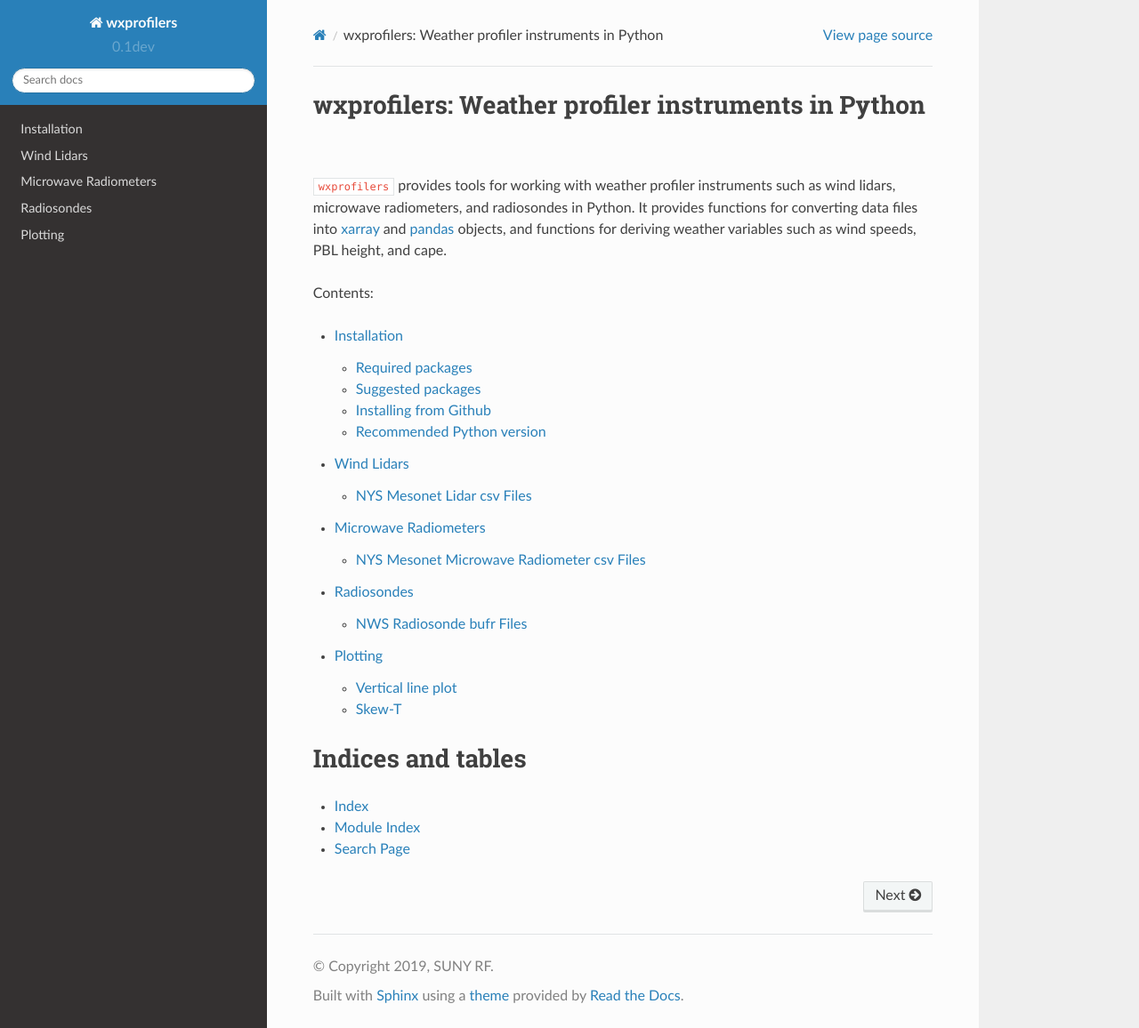
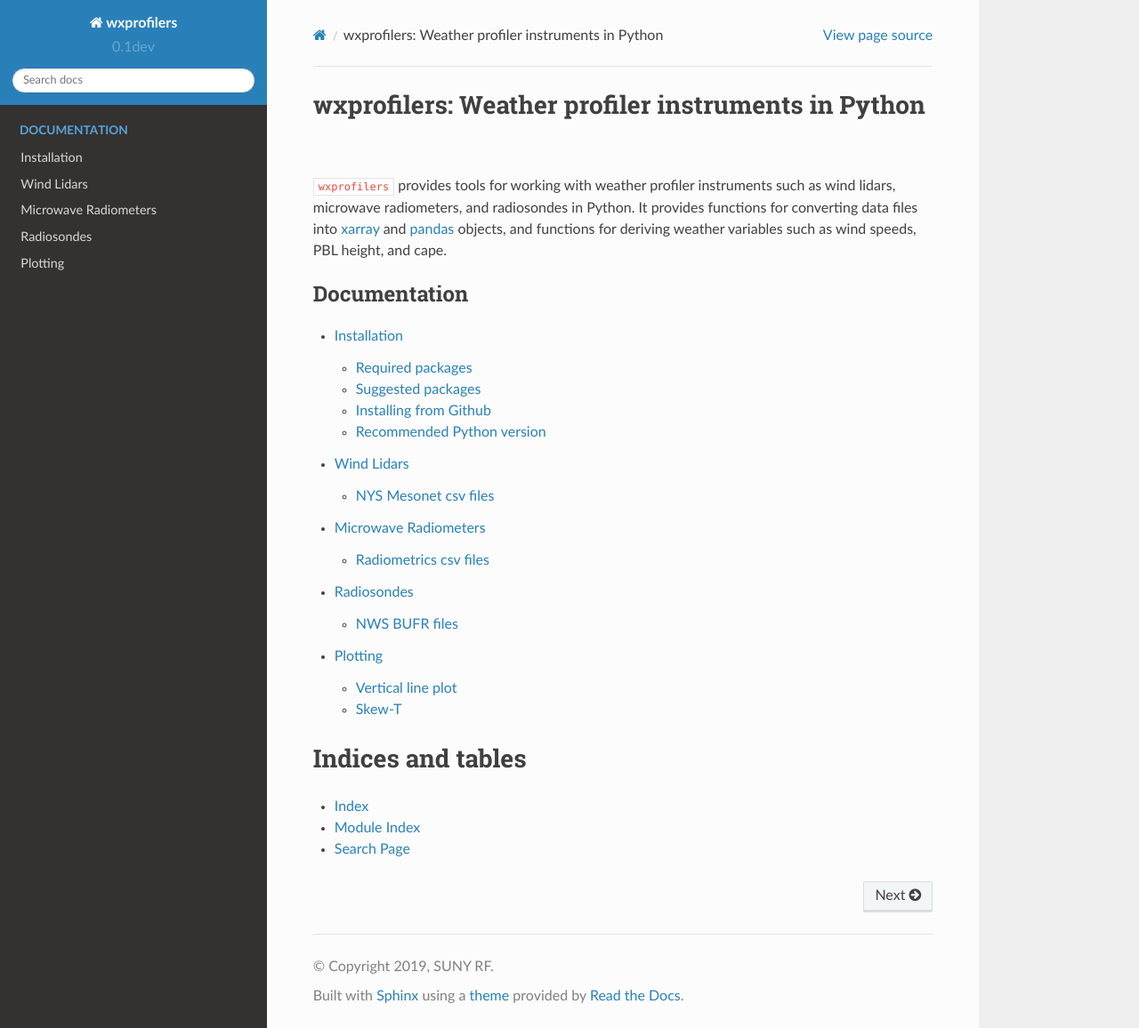
Before and after one commit to ASRCsoft/wxprofilers, a Sphinx documentation site: the page built from docs/index.rst, in a window 1280 px wide and 1156 px high. Shown: the whole window at 89% size. Built offline with Sphinx 7.4.7 and the Read the Docs theme 2.0.0, drawn with Linux system fonts in a browser that asks for light colours.

Commit message:
Clean up sphinx documentation section titles

```diff
--- a/docs/index.rst
+++ b/docs/index.rst
@@ -13,13 +13,12 @@
 `pandas <https://pandas.pydata.org/>`_ objects, and functions for
 deriving weather variables such as wind speeds, PBL height, and cape.
 
-Contents:
-
 .. toctree::
    :maxdepth: 2
+   :caption: Documentation
 
    installation
-   wind_lidars
+   wind-lidars
    mwr
    sonde
    plotting
--- a/docs/mwr.rst
+++ b/docs/mwr.rst
@@ -8,8 +8,8 @@
 
    import wxprofilers.convert as wxp
 
-NYS Mesonet Microwave Radiometer csv Files
-------------------------------------------
+Radiometrics csv files
+----------------------
 
 .. code-block:: python
 
--- a/docs/sonde.rst
+++ b/docs/sonde.rst
@@ -8,13 +8,13 @@
 
    import wxprofilers.sonde as sonde
 
-NWS Radiosonde bufr Files
--------------------------
+NWS BUFR files
+--------------
 
 ``wxprofilers`` includes the National Climatic Data Center (NCDC)'s
 `RRS Decoder
 <ftp://ftp.ncdc.noaa.gov/pub/data/ua/rrs-data/readme.txt>`_ to extract
-text files from binary radiosonde bufr files.
+text files from binary radiosonde BUFR files.
 
 .. code-block:: python
 
--- a/docs/wind_lidars.rst
+++ b/docs/wind-lidars.rst
@@ -8,8 +8,8 @@
 
    import wxprofilers.convert as wxp
 
-NYS Mesonet Lidar csv Files
----------------------------
+NYS Mesonet csv files
+---------------------
 
 .. code-block:: python
 
```
